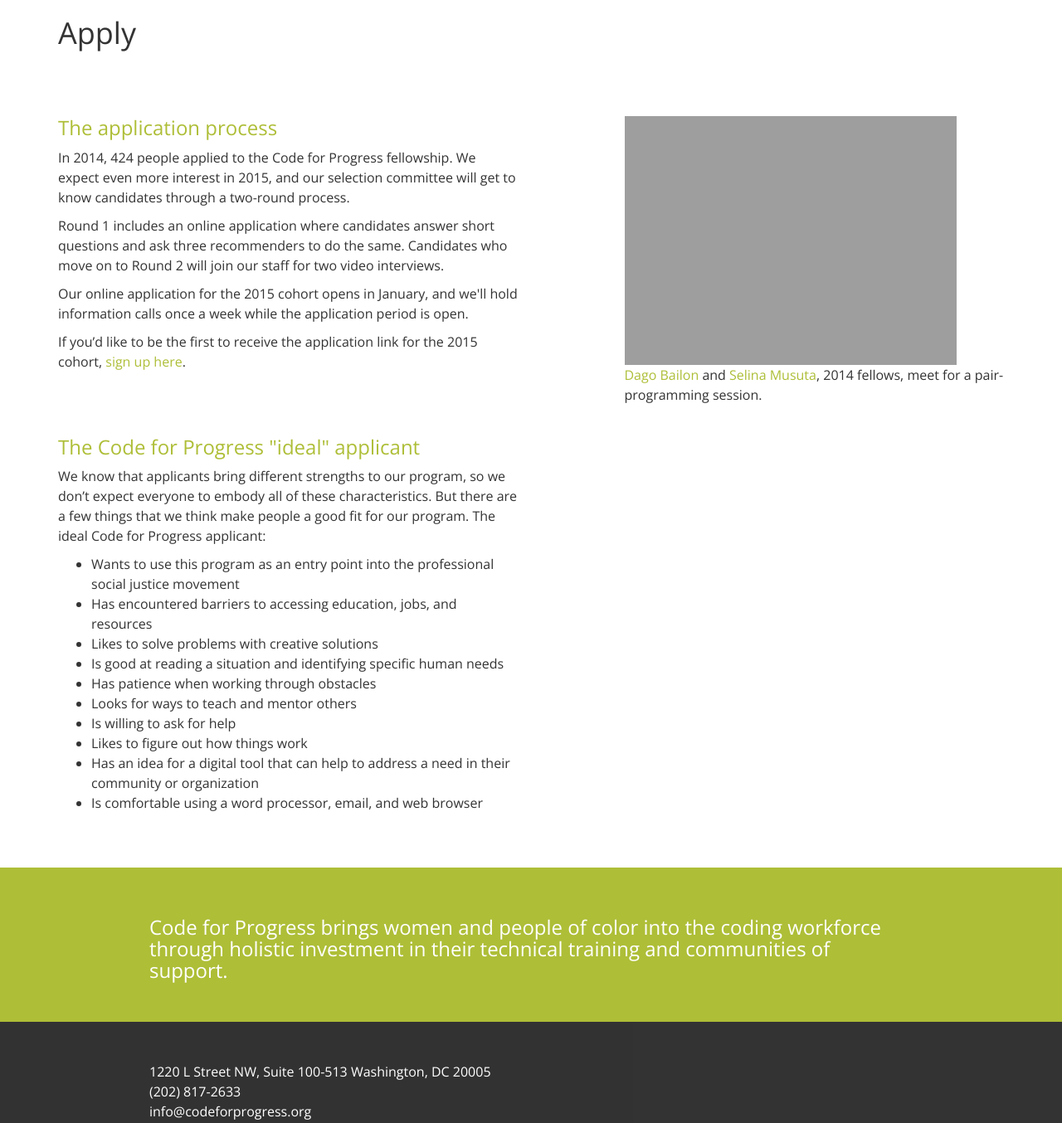
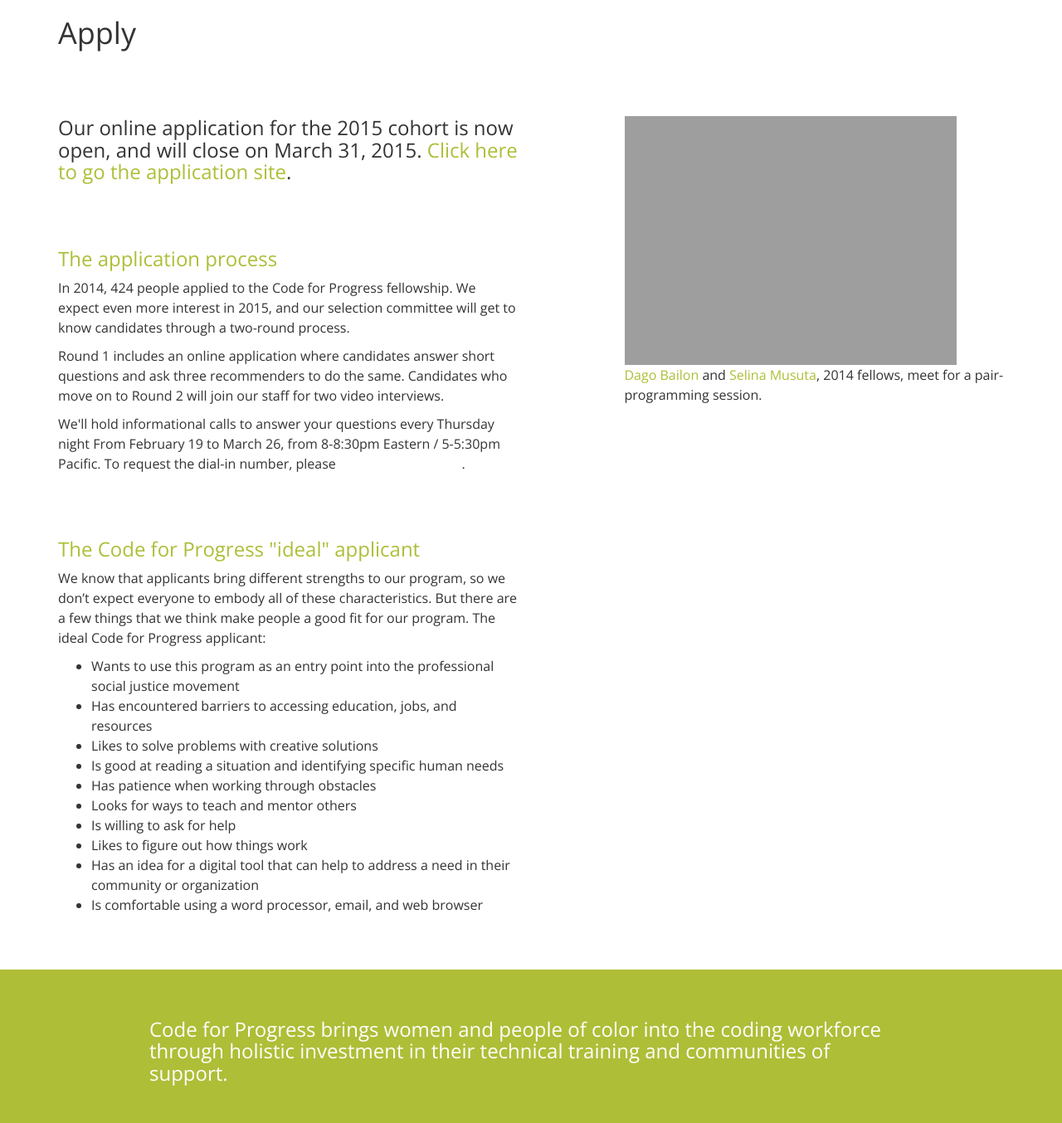
Before and after one commit to aliyarahman/betterhomepage, a Django app: page /apply/ in a window 1280 px wide. Shown: the part 110-1464 px from the top of the page at 83% size. Run offline with Django 3.2, Linux system fonts and the light colour scheme; parts of the project's set-up code (start-up, migrations or seed data) failed here and were passed over; some libraries are stand-ins or nearby versions.

Commit message:
Opened application site

```diff
--- a/app/templates/apply.html
+++ b/app/templates/apply.html
@@ -14,16 +14,22 @@
         <div class = "row">
             <div class = "col-md-6">
                 <div class = "content"><br>
+
+                    <h3>Our online application for the 2015 cohort is now open, and will close on March 31, 2015. <a class="green_text" href="http://apply.codeforprogress.org">Click here to go the application site</a>.</h3>
+
+                    <br><br>
+
                     <h3 class="green_text">The application process</h3>
+
                     <p>
                         In 2014, 424 people applied to the Code for Progress fellowship. We expect even more interest in 2015, and our selection committee will get to know candidates through a two-round process.
                 </p>
                 <p>Round 1 includes an online application where candidates answer short questions and ask three recommenders to do the same. Candidates who move on to Round 2 will join our staff for two video interviews.
                     </p>
-                    <p> Our online application for the 2015 cohort opens in January, and we'll hold information calls once a week while the application period is open.</p>
 
-                        If you’d like to be the first to receive the application link for the 2015 cohort,<a class = 'presslink' href="{% url 'contact' %}"> sign up here</a>.
+                    <p>We'll hold informational calls to answer your questions every Thursday night From February 19 to March 26, from 8-8:30pm Eastern / 5-5:30pm Pacific. To request the dial-in number, please <a class="silver-text" href="http://www.codeforprogress.org/contact">send us a note here</a>.
                     </p>
+
                     <br><br>
 
                     <h3 class="green_text">The Code for Progress "ideal" applicant</h3>
```
